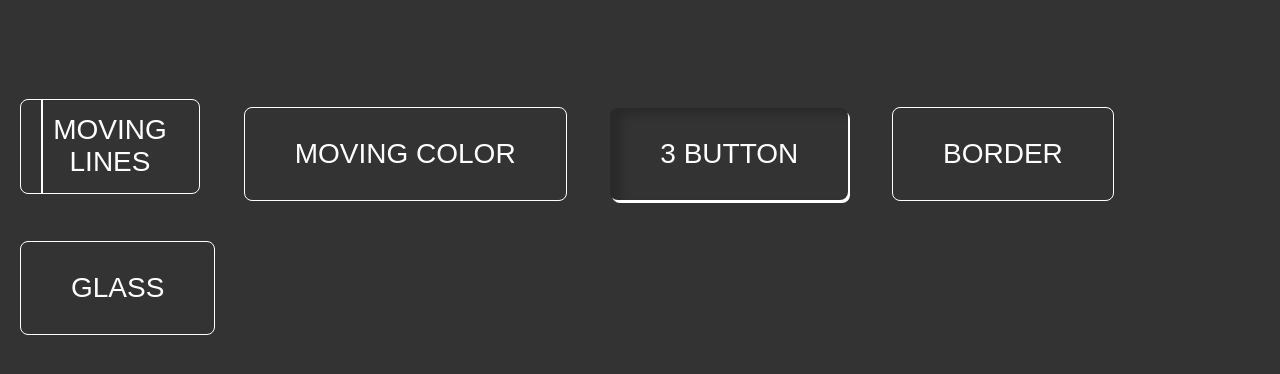
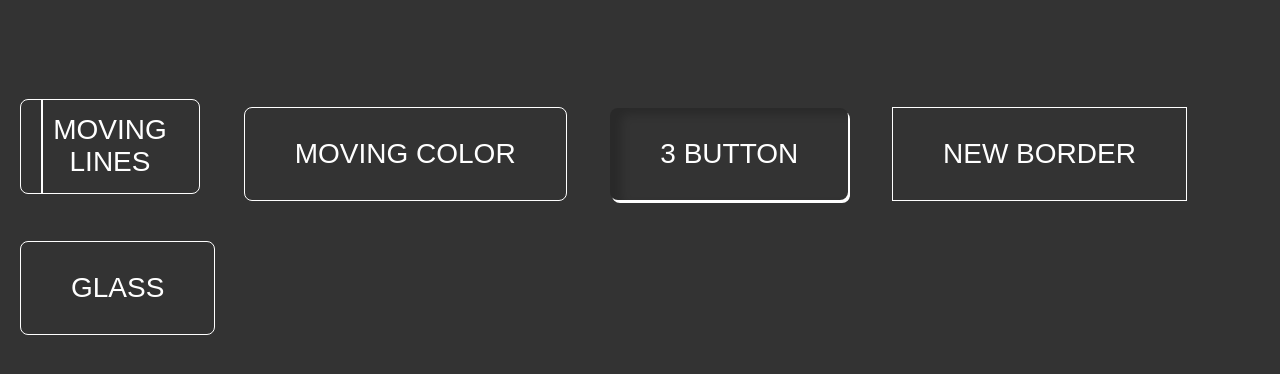
Before and after one commit to maglana/CodeDiversityRepo, a website built with Vite: page src/components/buttonComponents/index.html in a window 1280 px wide. Shown: the part 312-686 px from the top of the page. Built offline with nearby package versions, Linux system fonts and the light colour scheme.

Commit message:
fourth button - new border with animation

```diff
--- a/src/components/buttonComponents/index.html
+++ b/src/components/buttonComponents/index.html
@@ -31,7 +31,7 @@
 		</button>
 		<button class="movingColor">moving color</button>
 		<button class="buttonThree">3 button</button>
-		<button class="border">border</button>
+		<button class="newBorder">new border</button>
 		<button class="glass">glass</button>
 	</div>
 	<script
--- a/src/components/buttonComponents/style.css
+++ b/src/components/buttonComponents/style.css
@@ -106,12 +106,47 @@ button::after {
 	right: 0;
 }
 /*3 button 3 button 3 button 3 button 3 button 3 button 3 button 3 button */
-.buttonThree{
+.buttonThree {
 	border: none;
-	transition: .5s;
+	transition: 0.5s;
 }
-.buttonThree{
-	box-shadow: 2px 3px 0 0 white, inset 11px 6px 10px rgba(0, 0, 0, .2)
+.buttonThree {
+	box-shadow: 2px 3px 0 0 white, inset 11px 6px 10px rgba(0, 0, 0, 0.2);
 }
 
 /*4 botton *4 botton *4 botton *4 botton *4 botton  */
+
+.newBorder {
+	border-radius: 0;
+	overflow: visible;
+	transition: 0.8s;
+}
+.newBorder:hover {
+	border: 1px solid transparent;
+	color: fuchsia;
+}
+.newBorder::after,
+.newBorder::before {
+	width: 100%;
+	height: 100%;
+}
+.newBorder::before {
+	top: 0;
+	left: 0;
+}
+.newBorder::after {
+	bottom: 0;
+	right: 0;
+}
+.newBorder:hover::after {
+	bottom: -10px;
+	right: -10px;
+	border-bottom: 5px solid fuchsia;
+	border-right: 5px solid fuchsia;
+}
+.newBorder:hover::before {
+	top: -10px;
+	left: -10px;
+	border-top: 5px solid fuchsia;
+	border-left: 5px solid fuchsia;
+}
```
